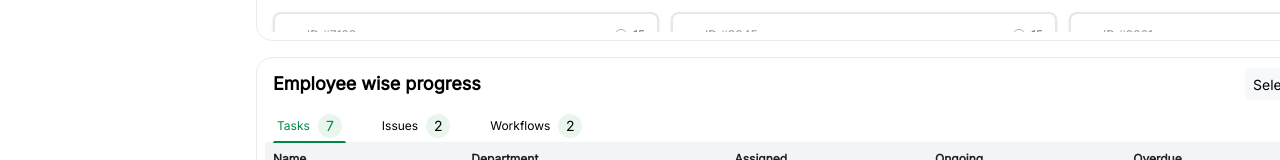
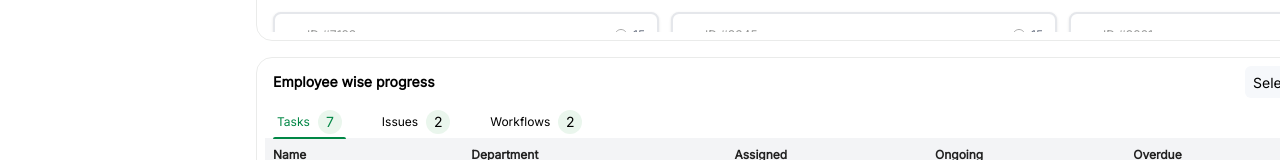
Before and after one commit to neerajnishad5/dashboard-app, a React (Vite) app: page / in a window 1280 px wide. Shown: the part 499-659 px from the top of the page. Built offline with nearby package versions, Linux system fonts and the light colour scheme.

Commit message:
fix: font size for employee tabs

```diff
--- a/src/components/EmployeeProgressTabs.jsx
+++ b/src/components/EmployeeProgressTabs.jsx
@@ -12,9 +12,9 @@ function EmployeeProgressTabs({ data }) {
   return (
     <div className="mt-4 border-[#eaebea] border rounded-2xl p-2 m-4">
       <div className="flex justify-between items-center mb-2">
-        <h3 className="text-lg font-semibold mx-2 my-1">
+        <p className="text-lg font-semibold mx-2 my-1 text-[14px]">
           Employee wise progress
-        </h3>
+        </p>
         <div className="input-icons flex items-center justify-center gap-2">
           <select className="p-1 rounded-md text-sm bg-[#f6f8fb] h-[32px]">
             <option>Select Employee</option>
```
